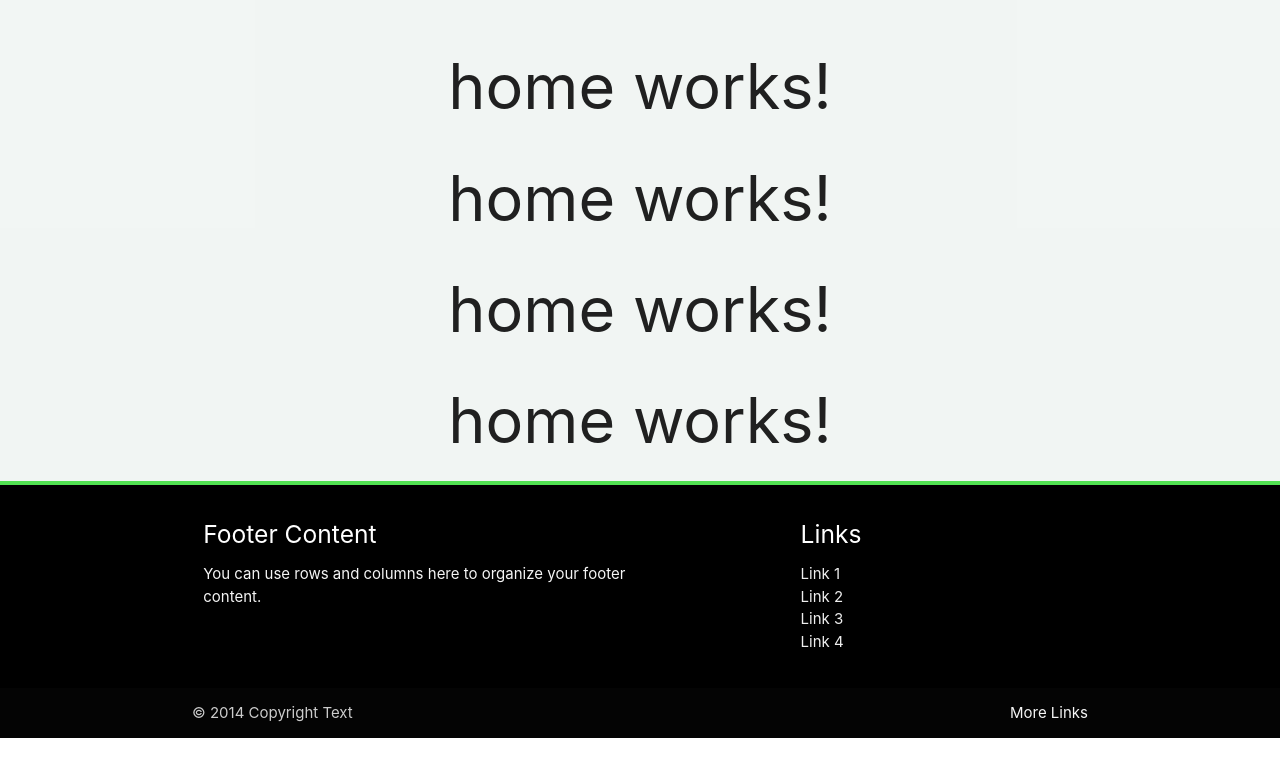
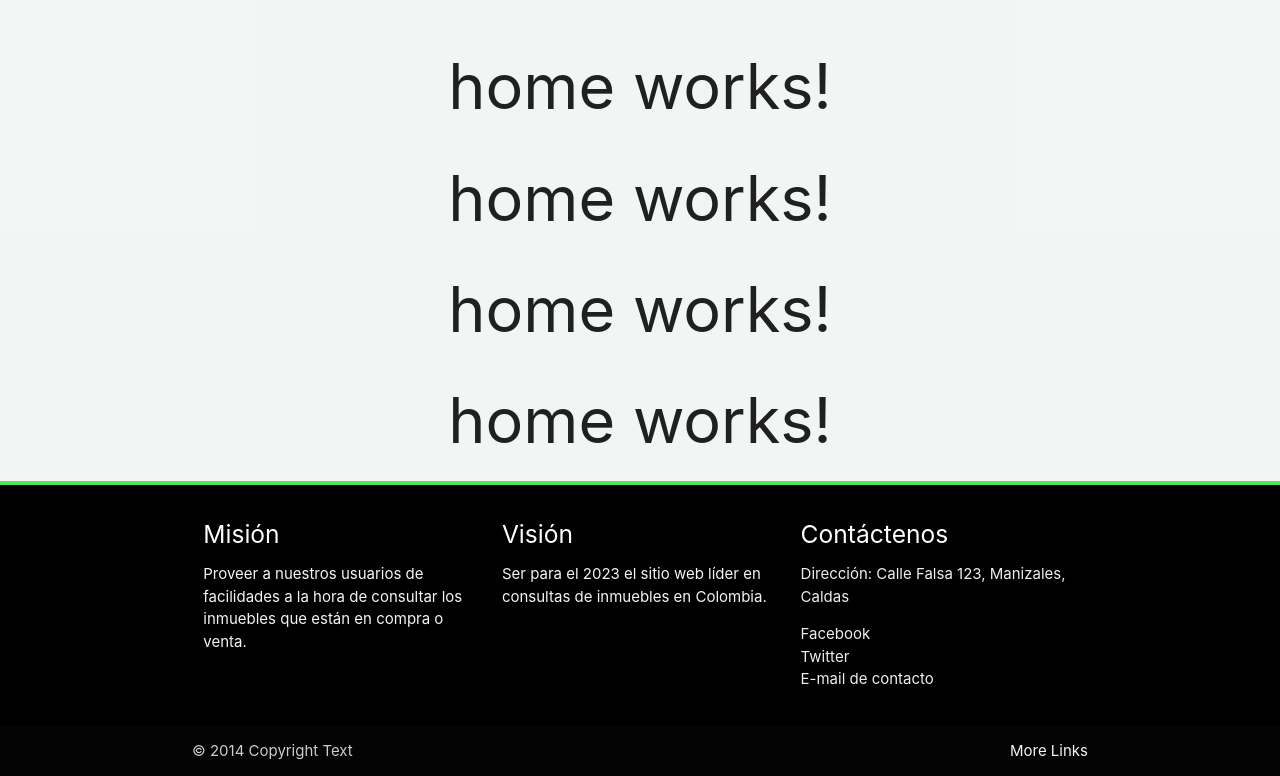
Before and after one commit to oxxjhony/Proyecto-Inmobiliaria, an Angular app: page /home in a window 1280 px wide. Shown: the part 2059-2835 px from the top of the page. Before the commit the page ends 2797 px from the top, so only its background shows below. Built offline with nearby package versions, Linux system fonts and the light colour scheme.

Commit message:
home modificado

```diff
--- a/src/app/public/master-page/footer/footer.component.html
+++ b/src/app/public/master-page/footer/footer.component.html
@@ -1,17 +1,22 @@
 <footer class="page-footer black hh">
     <div class="container">
       <div class="row">
-        <div class="col l6 s12">
-          <h5 class="white-text">Footer Content</h5>
-          <p class="grey-text text-lighten-4">You can use rows and columns here to organize your footer content.</p>
+        <div class="col s4">
+          <h5 class="white-text">Misión</h5>
+          <p class="grey-text text-lighten-4">Proveer a nuestros usuarios de facilidades a la hora de consultar los inmuebles que están en compra o venta.</p>
         </div>
-        <div class="col l4 offset-l2 s12">
-          <h5 class="white-text">Links</h5>
+        <div class="col s4">
+          <h5 class="white-text">Visión</h5>
+          <p class="grey-text text-lighten-4">Ser para el 2023 el sitio web líder en consultas de inmuebles en Colombia.</p>
+        </div>
+        <div class="col s4">
+          <h5 class="white-text">Contáctenos</h5>
           <ul>
-            <li><a class="grey-text text-lighten-3" href="#!">Link 1</a></li>
-            <li><a class="grey-text text-lighten-3" href="#!">Link 2</a></li>
-            <li><a class="grey-text text-lighten-3" href="#!">Link 3</a></li>
-            <li><a class="grey-text text-lighten-3" href="#!">Link 4</a></li>
+            <p class="grey-text text-lighten-3">Dirección: Calle Falsa 123, Manizales, Caldas</p>
+            <li><a class="grey-text text-lighten-3" href="#!">Facebook</a></li>
+            <li><a class="grey-text text-lighten-3" href="#!">Twitter</a></li>
+            <li><a class="grey-text text-lighten-3" href="#!">E-mail de contacto</a></li>
+
           </ul>
         </div>
       </div>
```
